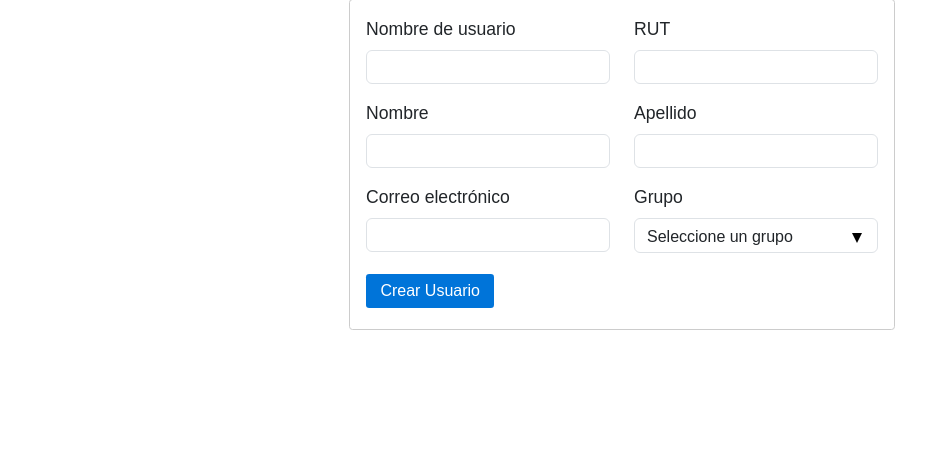
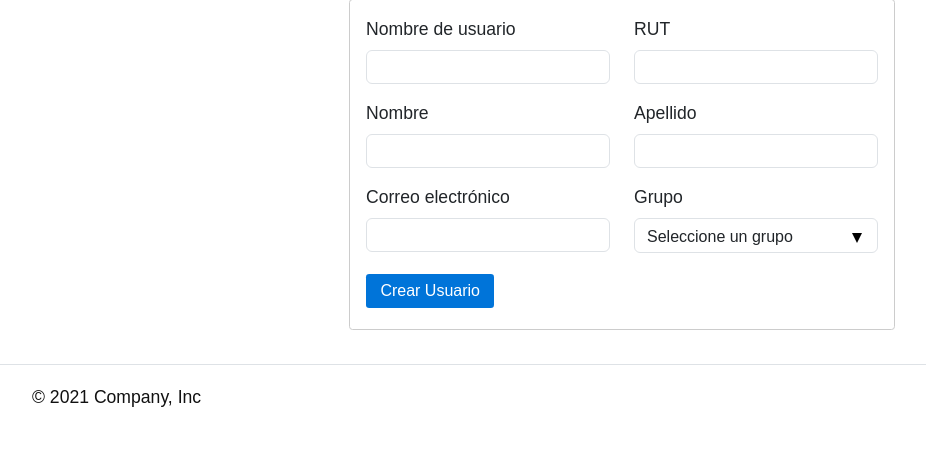
Before and after one commit to ns-93/proyecto_clinica, a Django app: page /usuarios/agregar/ in a window 1280 px wide. Shown: the part 188-648 px from the top of the page, without its empty margins (18-944 px from the left). Run offline with Django 5.2, Linux system fonts and the light colour scheme; a user stored in the database is signed in.

Commit message:
Update base.html

```diff
--- a/django_clinica/templates/base.html
+++ b/django_clinica/templates/base.html
@@ -10,7 +10,7 @@
 
     <!-- Bootstrap CSS -->
     <link href="https://cdn.jsdelivr.net/npm/bootstrap@5.3.0/dist/css/bootstrap.min.css" rel="stylesheet">  <!-- Carga el archivo CSS de Bootstrap desde una CDN para aplicar el estilo de Bootstrap -->
-
+    <link rel="stylesheet" href="{% static 'css/styles.css' %}">
     <link rel="icon" type="image/jpeg" href="/media/dienteicon.jpg"><!-- Aquí se podría definir el icono de la página (favicon), pero está vacío -->
     <link rel="stylesheet" href="{% static 'css/picnic.min.css' %}">
     <link rel="stylesheet" href="{% static 'css/odonto.css' %}">
@@ -21,9 +21,30 @@
 <body>
     {% include 'header.html' %}  <!-- Incluye el archivo 'header.html', que es probable que contenga el encabezado común para todas las páginas -->
 
-    {% block content %}{% endblock %}  <!-- Define un bloque de contenido que será reemplazado por contenido específico en cada página que extienda esta plantilla -->
+    <div class="content">
+        {% block content %}{% endblock %}
+    </div>  <!-- Define un bloque de contenido que será reemplazado por contenido específico en cada página que extienda esta plantilla -->
 
     <script src="https://cdn.jsdelivr.net/npm/bootstrap@5.3.0/dist/js/bootstrap.bundle.min.js"></script>  <!-- Carga el archivo JavaScript de Bootstrap desde una CDN para habilitar las interacciones dinámicas (como modales, menús desplegables, etc.) -->
+
+    <div class="container-fluid footer-full-width {% if user.is_authenticated %}footer-dark{% else %}footer-light{% endif %} footer">
+        <footer class="d-flex flex-wrap justify-content-between align-items-center py-3 my-1 border-top">
+            <div class="col-md-4 d-flex align-items-center">
+                <a href="/" class="mb-3 me-2 mb-md-0 text-decoration-none lh-1">
+                    <svg class="bi" width="30" height="24"><use xlink:href="#bootstrap"/></svg>
+                </a>
+                <span>&copy; 2021 Company, Inc</span>
+            </div>
+
+            <ul class="nav col-md-4 justify-content-end list-unstyled d-flex">
+                <li class="ms-3"><a href="#"><svg class="bi" width="24" height="24"><use xlink:href="#twitter"/></svg></a></li>
+                <li class="ms-3"><a href="#"><svg class="bi" width="24" height="24"><use xlink:href="#instagram"/></svg></a></li>
+                <li class="ms-3"><a href="#"><svg class="bi" width="24" height="24"><use xlink:href="#facebook"/></svg></a></li>
+            </ul>
+        </footer>
+    </div>
+
+
 </body>
 
 </html>
```
